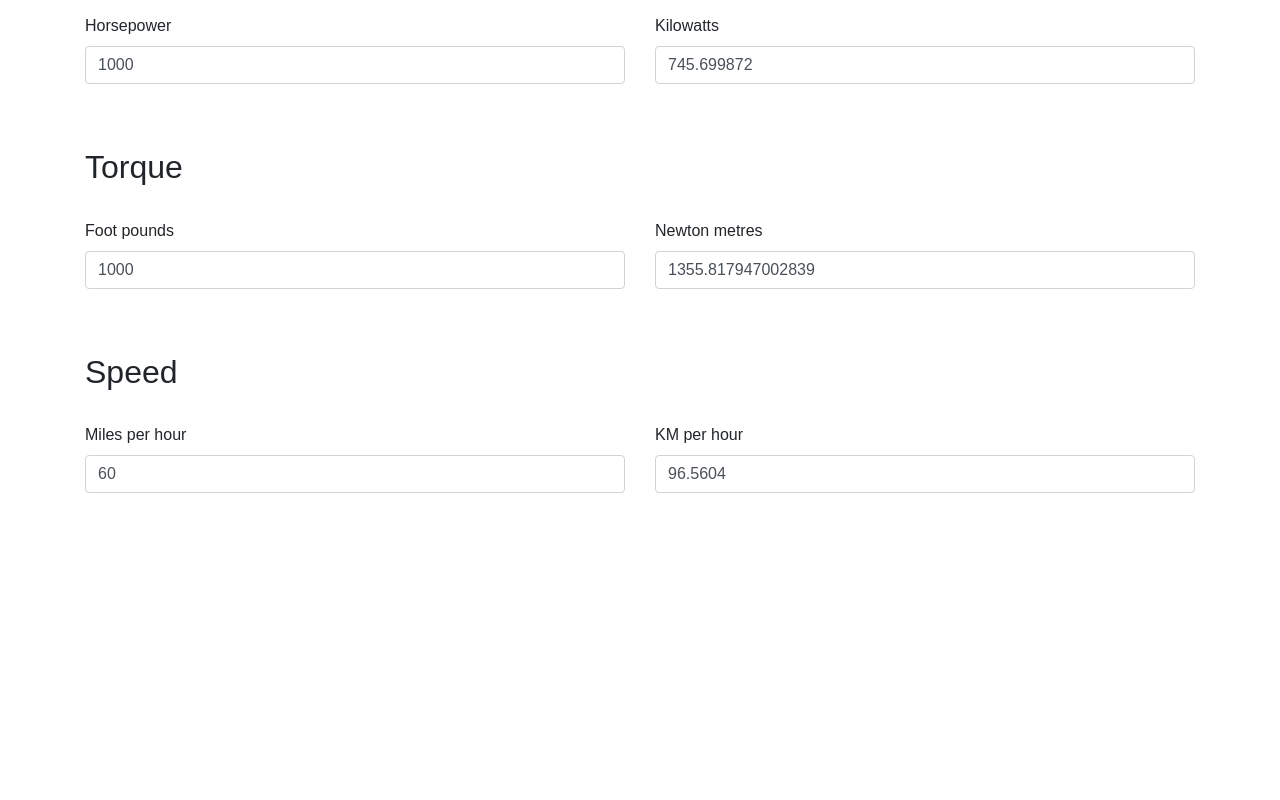
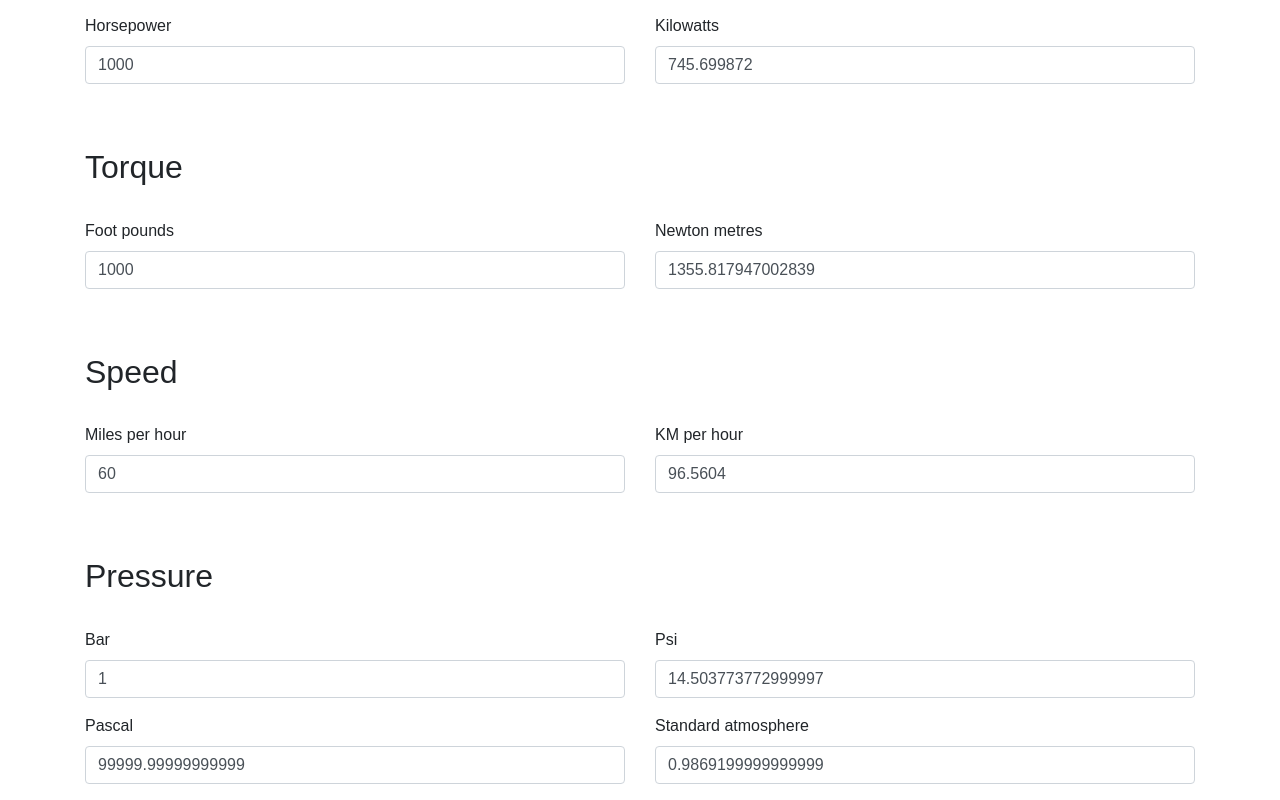
Before and after one commit to j-/car, a React app: page / in a window 1280 px wide. Shown: the part 184-984 px from the top of the page. Before the commit the page ends 800 px from the top, so only its background shows below. Built offline with nearby package versions, Linux system fonts and the light colour scheme.

Commit message:
Add pressure converter

```diff
--- a/src/App.tsx
+++ b/src/App.tsx
@@ -2,6 +2,7 @@ import * as React from 'react';
 import ConvertPower from './ConvertPower';
 import ConvertTorque from './ConvertTorque';
 import ConvertSpeed from './ConvertSpeed';
+import ConvertPressure from './ConvertPressure';
 
 const App: React.StatelessComponent = () => (
 	<div className="App container">
@@ -35,6 +36,15 @@ const App: React.StatelessComponent = () => (
 		<br />
 
 		<ConvertSpeed />
+
+		<br />
+		<br />
+
+		<h2>Pressure</h2>
+
+		<br />
+
+		<ConvertPressure />
 	</div>
 );
 
--- /dev/null
+++ b/src/ConvertPressure.tsx
@@ -0,0 +1,129 @@
+import * as React from 'react';
+
+interface State {
+	pascal: number | null;
+	bar: number | null;
+	atm: number | null;
+	psi: number | null;
+}
+
+const PASCAL_TO_BAR_RATIO = 1e-5;
+const PASCAL_TO_ATM_RATIO = 9.8692e-6;
+const PASCAL_TO_PSI_RATIO = 0.000_145_037_737_730;
+const DEFAULT_BAR = 1;
+const DEFAULT_PASCAL = DEFAULT_BAR / PASCAL_TO_BAR_RATIO;
+const DEFAULT_ATM = DEFAULT_PASCAL * PASCAL_TO_ATM_RATIO;
+const DEFAULT_PSI = DEFAULT_PASCAL * PASCAL_TO_PSI_RATIO;
+
+export default class ConvertPressure extends React.Component<{}, State> {
+	state: State = {
+		pascal: DEFAULT_PASCAL,
+		bar: DEFAULT_BAR,
+		atm: DEFAULT_ATM,
+		psi: DEFAULT_PSI,
+	}
+
+	render () {
+		const { pascal, bar, atm, psi } = this.state;
+		return (
+			<form className="ConvertPressure row" onSubmit={this.handleFormSubmit}>
+				<div className="form-group col-sm-6">
+					<label htmlFor="ConvertPressure-bar">Bar</label><br />
+					<input
+						id="ConvertPressure-bar"
+						className="form-control"
+						type="number"
+						value={bar || ''}
+						onChange={this.handleBarChange}
+					/>
+				</div>
+				<div className="form-group col-sm-6">
+					<label htmlFor="ConvertPressure-psi">Psi</label><br />
+					<input
+						id="ConvertPressure-psi"
+						className="form-control"
+						type="number"
+						value={psi || ''}
+						onChange={this.handlePsiChange}
+					/>
+				</div>
+				<div className="form-group col-sm-6">
+					<label htmlFor="ConvertPressure-pascal">Pascal</label><br />
+					<input
+						id="ConvertPressure-pascal"
+						className="form-control"
+						type="number"
+						value={pascal || ''}
+						onChange={this.handlePascalChange}
+					/>
+				</div>
+				<div className="form-group col-sm-6">
+					<label htmlFor="ConvertPressure-atm">Standard atmosphere</label><br />
+					<input
+						id="ConvertPressure-atm"
+						className="form-control"
+						type="number"
+						value={atm || ''}
+						onChange={this.handleAtmChange}
+					/>
+				</div>
+			</form>
+		)
+	}
+
+	private handleFormSubmit = (e: React.FormEvent<HTMLFormElement>) => {
+		e.preventDefault();
+	}
+
+	private handlePascalChange = (e: React.ChangeEvent<HTMLInputElement>) => {
+		const pascal = Number(e.currentTarget.value);
+		const bar = pascal * PASCAL_TO_BAR_RATIO;
+		const atm = pascal * PASCAL_TO_ATM_RATIO;
+		const psi = pascal * PASCAL_TO_PSI_RATIO;
+		this.setState({
+			pascal,
+			bar,
+			atm,
+			psi,
+		});
+	}
+
+	private handleBarChange = (e: React.ChangeEvent<HTMLInputElement>) => {
+		const bar = Number(e.currentTarget.value);
+		const pascal = bar / PASCAL_TO_BAR_RATIO;
+		const atm = pascal * PASCAL_TO_ATM_RATIO;
+		const psi = pascal * PASCAL_TO_PSI_RATIO;
+		this.setState({
+			pascal,
+			bar,
+			atm,
+			psi,
+		});
+	}
+
+	private handleAtmChange = (e: React.ChangeEvent<HTMLInputElement>) => {
+		const atm = Number(e.currentTarget.value);
+		const pascal = atm / PASCAL_TO_ATM_RATIO;
+		const bar = pascal * PASCAL_TO_BAR_RATIO;
+		const psi = pascal * PASCAL_TO_PSI_RATIO;
+		this.setState({
+			pascal,
+			bar,
+			atm,
+			psi,
+		});
+	}
+
+	private handlePsiChange = (e: React.ChangeEvent<HTMLInputElement>) => {
+		const psi = Number(e.currentTarget.value);
+		const pascal = psi / PASCAL_TO_PSI_RATIO;
+		const bar = pascal * PASCAL_TO_BAR_RATIO;
+		const atm = pascal * PASCAL_TO_ATM_RATIO;
+		this.setState({
+			pascal,
+			bar,
+			atm,
+			psi,
+		});
+	}
+}
```
